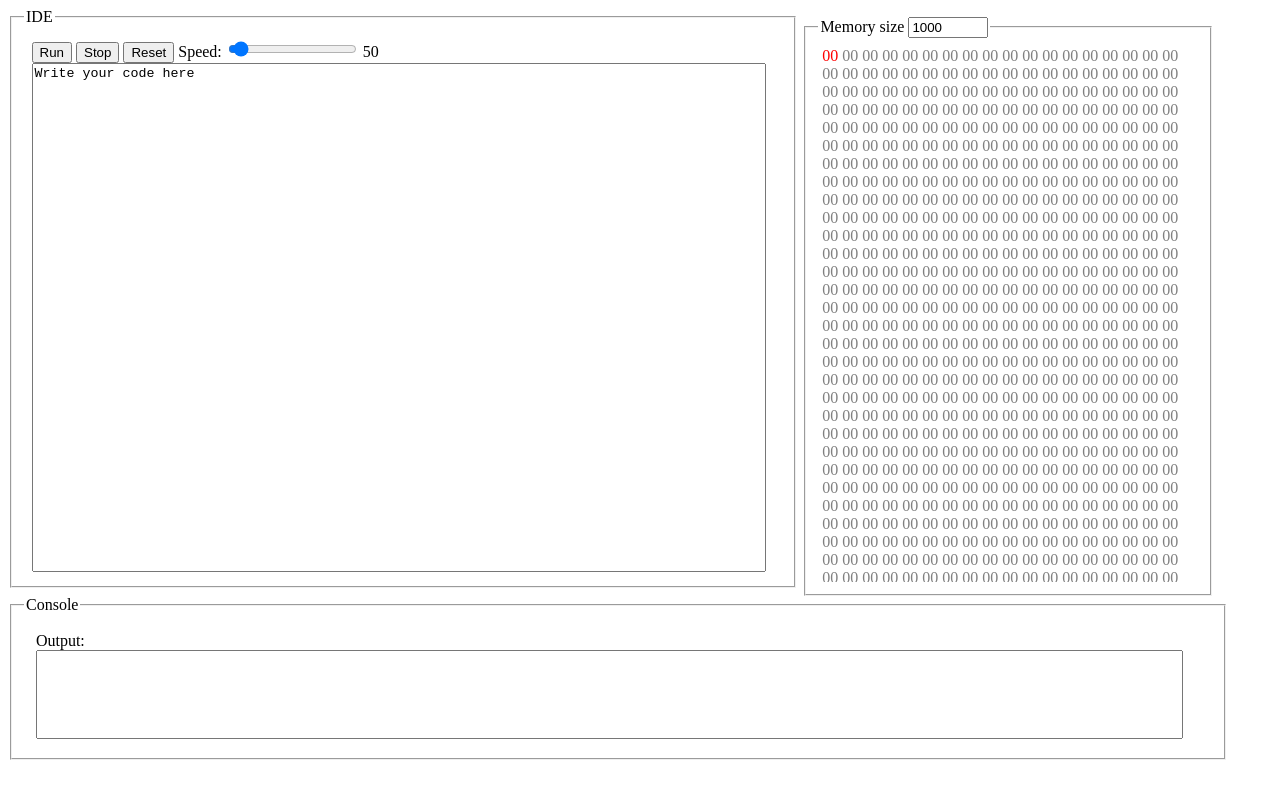
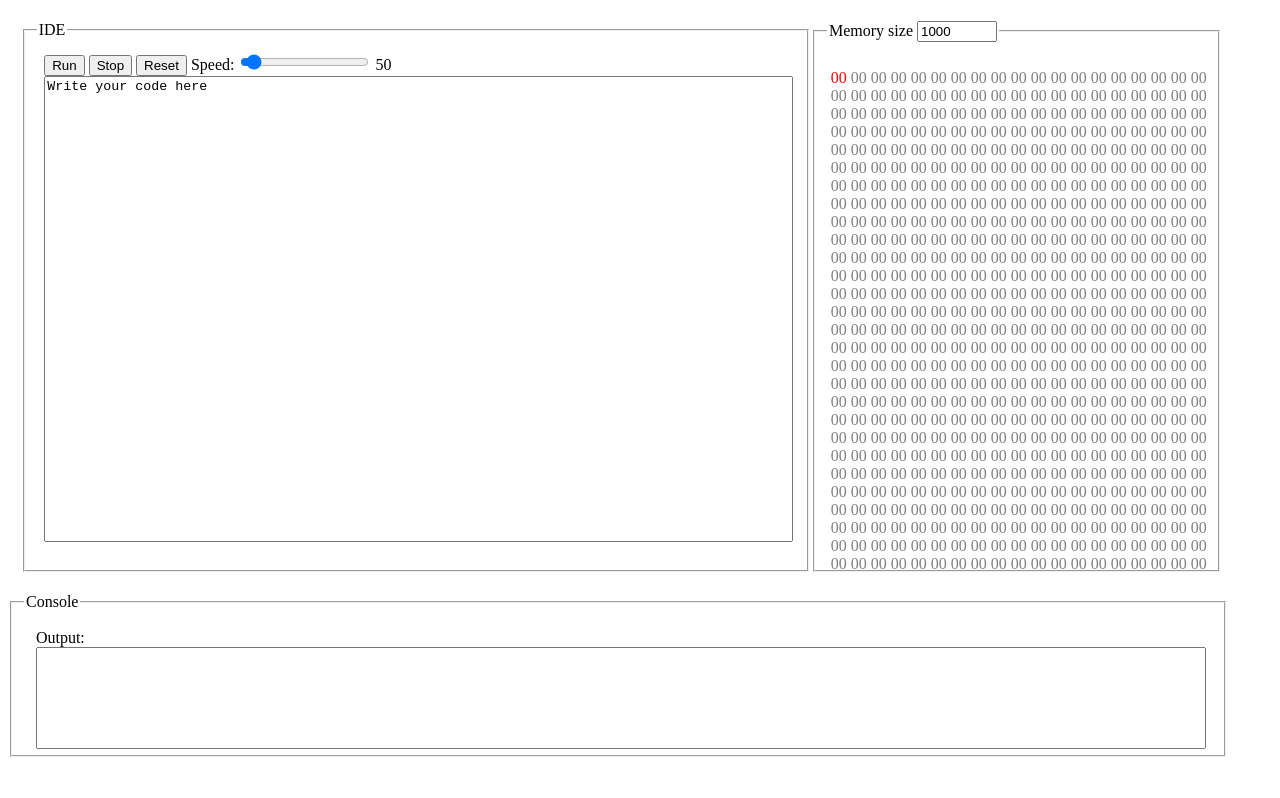
Before and after one commit to leoTigers/Brainfuck_Debugger, a plain HTML site: page index.html in a window 1280 px wide. Drawn offline with Linux system fonts and the light colour scheme.

Commit message:
css fix for firefox

```diff
--- a/index.html
+++ b/index.html
@@ -6,10 +6,10 @@
 	<title>Brainfuck Debugger</title>
 </head>
 <body>
-
+<div class="bruh">
 	<fieldset id="IDE">
 		<legend>IDE</legend>
-	<div>
+		<div class="insider">
 			<button onclick="play()">Run</button>
 			<button onclick="stop()">Stop</button>
 			<button onclick="reset()">Reset</button>
@@ -33,10 +33,10 @@
 		</legend>
 
 		<br/>
-	<div id="memState">
+		<div id="memState" class="insider">
 		</div>
 	</fieldset>
-
+</div>
 <fieldset id="Console">
 	<legend>Console</legend>
 	<div>
--- a/style.css
+++ b/style.css
@@ -3,27 +3,32 @@ html, body{
 }
 
 fieldset{
-    display: inline-flex;
-    height: 100%;
+    height: 95%;
 }
 
 div{
     padding: 0.5%;
     margin: 0.5%;
     width: 100%;
-    min-height: 75%;
+    min-height: 70%;
+    height: 100%;
     overflow: hidden;
+}
+
+.insider{
+    height: 97%;
+}
+
+.bruh{
+    display: inline-flex;
+    height: 70%;
 }
 
 #IDE{
     width: 60%;
-    min-height: 70%;
-    height: 70%;
 }
 #MemoryViewer{
     width: 30%;
-    min-height: 70%;
-    height: 70%;
 }
 #Console{
     width: 94%;
@@ -33,12 +38,12 @@ div{
 
 textarea{
     width: 98%;
-    height: 95%;
+    height: 92%;
     resize: none;
 }
 
 #Console textarea{
-    height: 80%;
+    height: 75%;
 }
 
 #MemoryViewer div{
```
Lines whose indentation alone changed are shown as unchanged.
